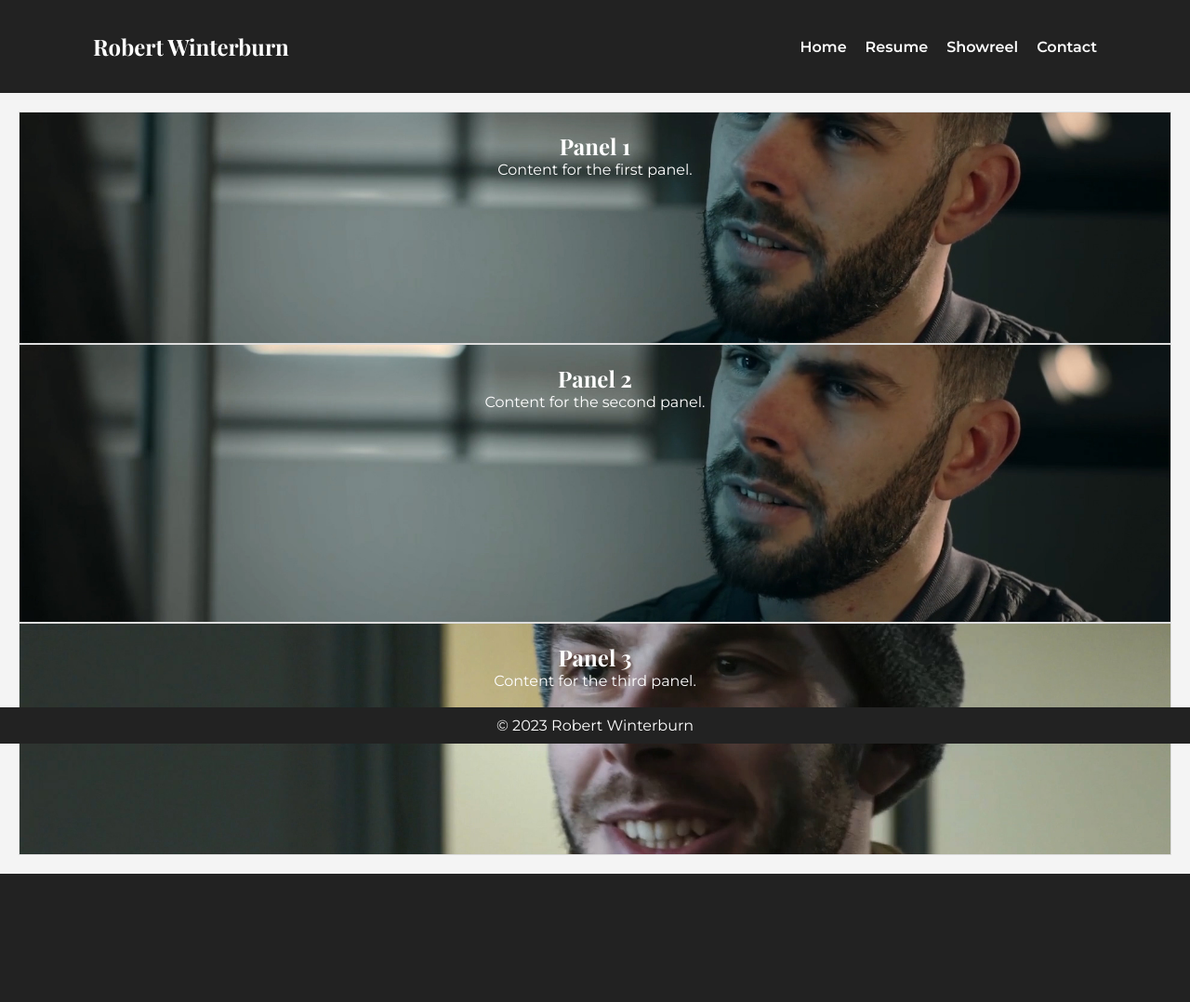
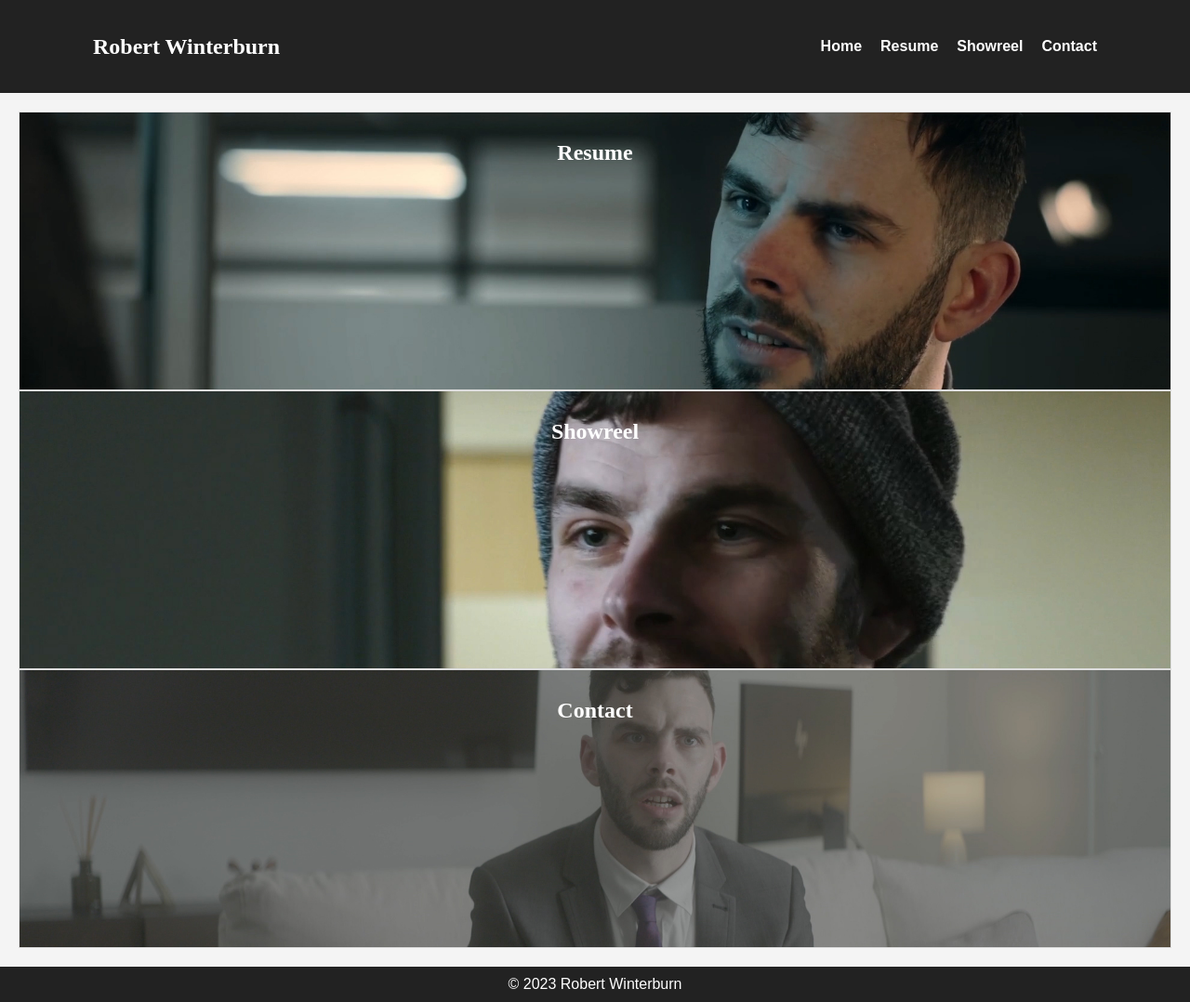
Before and after one commit to Rwinterburn2/actors-website, a Flask app: page / in a window 1280 px wide. Shown: the whole page at 93% size. Before the commit the page ends 940 px from the top, so only its background shows below. Run offline with Flask 3, Linux system fonts and the light colour scheme.

Commit message:
added background images to panels styled

```diff
--- a/static/css/styles.css
+++ b/static/css/styles.css
@@ -1,6 +1,3 @@
-/* Import stylish font from Google Fonts */
-@import url('https://fonts.googleapis.com/css2?family=Playfair+Display:wght@400;700&family=Montserrat:wght@400;600&display=swap');
-
 /* Basic Reset */
 * {
     margin: 0;
@@ -13,6 +10,9 @@ body {
     font-family: 'Montserrat', sans-serif; /* Default font */
     color: #333;
     background-color: #f4f4f4;
+    display: flex;
+    flex-direction: column;
+    min-height: 100vh; /* Ensure the body takes full viewport height */
 }
 
 /* Add a stylish heading font */
@@ -74,6 +74,7 @@ nav .navbar-title {
 
 /* Container Styling */
 .container {
+    flex: 1; /* Allows the container to grow and fill the available space */
     padding: 20px;
     text-align: center;
 }
@@ -84,8 +85,7 @@ footer {
     color: #fff;
     text-align: center;
     padding: 10px;
-    position: fixed;
-    bottom: 0;
+    position: relative;
     width: 100%;
 }
 
@@ -120,47 +120,45 @@ footer {
     }
 }
 
-/* Basic Reset */
-* {
-    margin: 0;
-    padding: 0;
-    box-sizing: border-box;
-}
-
 /* Three Panels Styling */
 #three-panels {
     display: grid;
     grid-template-rows: repeat(3, 1fr); /* Create three equal-height rows */
-    height: 100vh; /* Full viewport height */
+    flex: 1; /* Allows the panels to take up available space in the container */
 }
 
 .panel {
     background-color: #f4f4f4;
     border: 1px solid #ddd;
-    padding: 20px;
+    padding: 30px;
     text-align: center;
     color: #fff; /* Text color */
+    transition: all 0.3s ease; /* Add smooth transition */
 }
 
 .panel1 {
-    background-image: url('/imgs/panel.still001.jpg'); /* Background image */
-    background-size: cover; /* Cover the entire panel */
-    background-position: center; /* Center the image */
-    background-repeat: repeat; /* Do not repeat the image */
+    background-image: url('/static/imgs/panel.still001.jpg'); /* Background image */
+    background-size: cover;
+    background-position: 60% 30%;
+    background-repeat: no-repeat;
 }
 .panel2 {
-    background-image: url('/static/imgs/panel.still001.jpg'); /* Updated image path */
-    background-size: cover; /* Cover the entire panel */
-    background-position: center; /* Center the image */
-    background-repeat: repeat; /* Do not repeat the image */
-    min-height: 300px; /* Ensure there's enough height */
+    background-image: url('/static/imgs/panel.still003.jpg');
+    background-size: cover;
+    background-position: 60% 30%;
+    background-repeat: no-repeat;
+    min-height: 300px;
+}
+.panel3 {
+    background-image: url('/static/imgs/panel.still002.jpg');
+    background-size: cover;
+    background-position: 60% 20%;
+    background-repeat: no-repeat;
 }
 
-.panel3 {
-    background-image: url('/imgs/panel.still003.jpg'); /* Background image */
-    background-size: cover; /* Cover the entire panel */
-    background-position: center; /* Center the image */
-    background-repeat: repeat; /* Do not repeat the image */
+.panel:hover {
+    transform: scale(0.98); /* Slightly decrease the size */
+    filter: brightness(85%); /* Make the panel slightly darker */
 }
 
 h2 {
--- a/templates/index.html
+++ b/templates/index.html
@@ -5,16 +5,16 @@
 {% block content %}
 <section id="three-panels">
     <div class="panel panel1">
-        <h2>Panel 1</h2>
-        <p>Content for the first panel.</p>
+        <h2>Resume</h2>
+
     </div>
     <div class="panel panel2">
-        <h2>Panel 2</h2>
-        <p>Content for the second panel.</p>
+        <h2>Showreel</h2>
+
     </div>
     <div class="panel panel3">
-        <h2>Panel 3</h2>
-        <p>Content for the third panel.</p>
+        <h2>Contact</h2>
+
     </div>
 </section>
 {% endblock %}
```
Also changed, not shown: .gitpod.yml (added), static/imgs/panel.still001.jpg (renamed from imgs/panel.still001.jpg), static/imgs/panel.still002.jpg (renamed from imgs/panel.still002.jpg), static/imgs/panel.still003.jpg (renamed from imgs/panel.still003.jpg).
